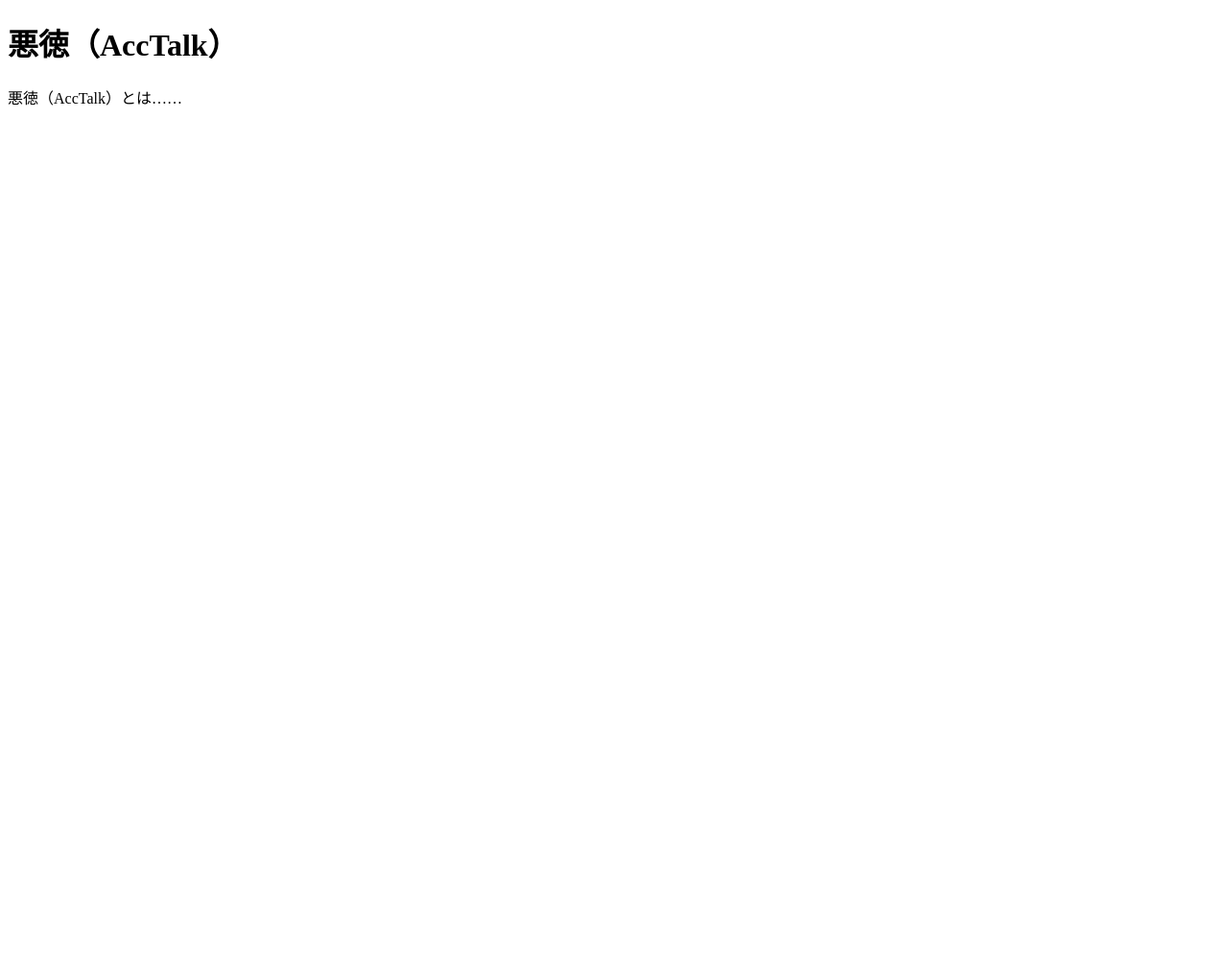
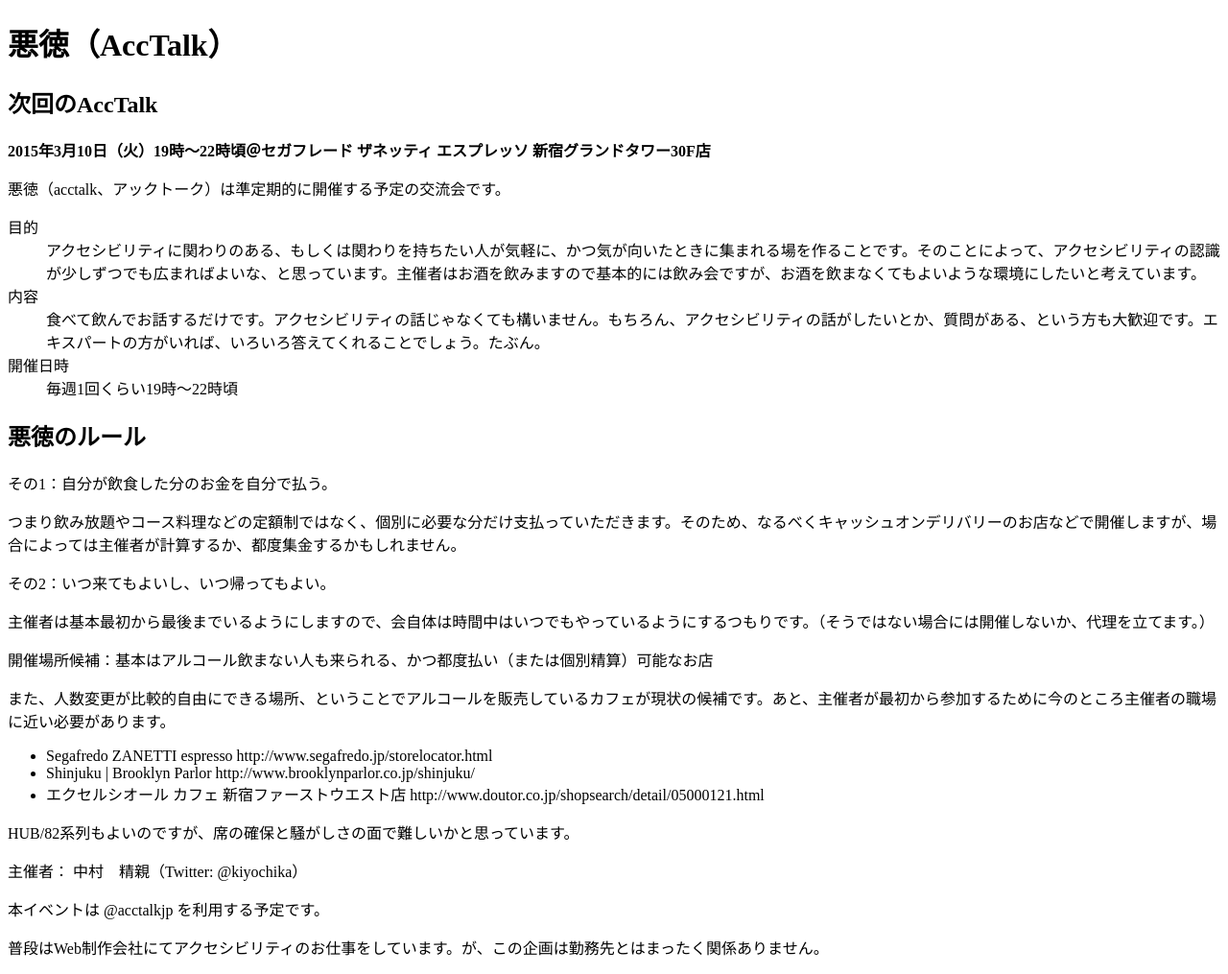
Before and after one commit to acctalk/acctalk.github.io, a plain HTML site: page index.html in a window 1280 px wide. Shown: the whole page at 96% size. Before the commit the page ends 800 px from the top, so only its background shows below. Drawn offline with Linux system fonts and the light colour scheme.

Commit message:
index.html 草案
確認してもらうためにアップロード。

```diff
--- a/index.html
+++ b/index.html
@@ -6,6 +6,42 @@
 </head>
 <body>
 <h1>悪徳（AccTalk）</h1>
-<p>悪徳（AccTalk）とは……</p>
+
+<h2>次回のAccTalk</h2>
+<p><strong>2015年3月10日（火）19時～22時頃＠セガフレード ザネッティ エスプレッソ 新宿グランドタワー30F店</strong></p>
+
+<p>悪徳（acctalk、アックトーク）は準定期的に開催する予定の交流会です。</p>
+
+<dl><dt>目的</dt><dd>アクセシビリティに関わりのある、もしくは関わりを持ちたい人が気軽に、かつ気が向いたときに集まれる場を作ることです。そのことによって、アクセシビリティの認識が少しずつでも広まればよいな、と思っています。主催者はお酒を飲みますので基本的には飲み会ですが、お酒を飲まなくてもよいような環境にしたいと考えています。</dd>
+<dt>内容</dt><dd>食べて飲んでお話するだけです。アクセシビリティの話じゃなくても構いません。もちろん、アクセシビリティの話がしたいとか、質問がある、という方も大歓迎です。エキスパートの方がいれば、いろいろ答えてくれることでしょう。たぶん。</dd>
+<dt>開催日時</dt><dd>毎週1回くらい19時～22時頃</dd>
+</dl>
+
+<h2>悪徳のルール</h2>
+
+<p>その1：自分が飲食した分のお金を自分で払う。</p>
+
+<p>つまり飲み放題やコース料理などの定額制ではなく、個別に必要な分だけ支払っていただきます。そのため、なるべくキャッシュオンデリバリーのお店などで開催しますが、場合によっては主催者が計算するか、都度集金するかもしれません。</p>
+
+<p>その2：いつ来てもよいし、いつ帰ってもよい。</p>
+
+<p>主催者は基本最初から最後までいるようにしますので、会自体は時間中はいつでもやっているようにするつもりです。（そうではない場合には開催しないか、代理を立てます。）</p>
+
+<p>開催場所候補：基本はアルコール飲まない人も来られる、かつ都度払い（または個別精算）可能なお店</p>
+
+<p>また、人数変更が比較的自由にできる場所、ということでアルコールを販売しているカフェが現状の候補です。あと、主催者が最初から参加するために今のところ主催者の職場に近い必要があります。</p>
+
+<ul><li>Segafredo ZANETTI espresso http://www.segafredo.jp/storelocator.html</li>
+<li>Shinjuku | Brooklyn Parlor http://www.brooklynparlor.co.jp/shinjuku/</li>
+<li>エクセルシオール カフェ 新宿ファーストウエスト店 http://www.doutor.co.jp/shopsearch/detail/05000121.html</li>
+</ul>
+
+<p>HUB/82系列もよいのですが、席の確保と騒がしさの面で難しいかと思っています。</p>
+
+<p>主催者： 中村　精親（Twitter: @kiyochika）</p>
+<p>本イベントは @acctalkjp を利用する予定です。</p>
+
+<p>普段はWeb制作会社にてアクセシビリティのお仕事をしています。が、この企画は勤務先とはまったく関係ありません。</p>
+
 </body>
 </html>
```
